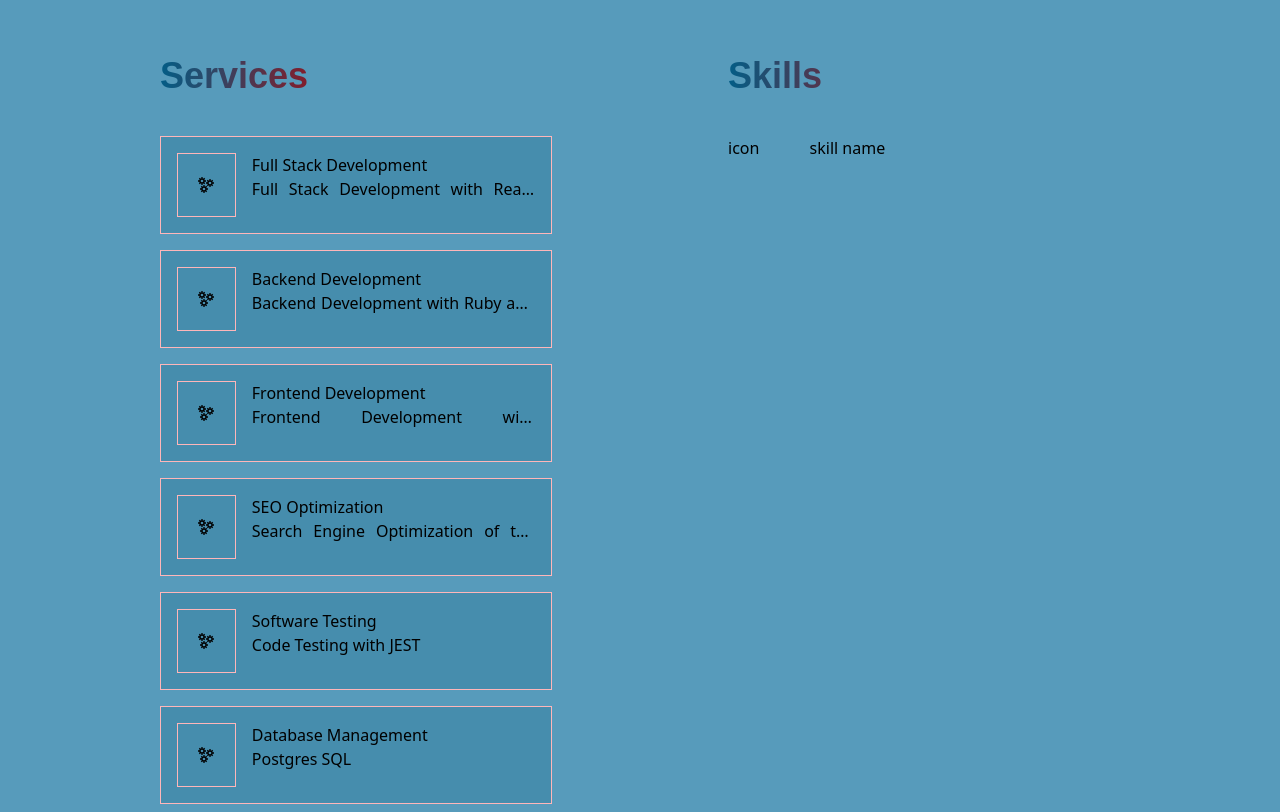
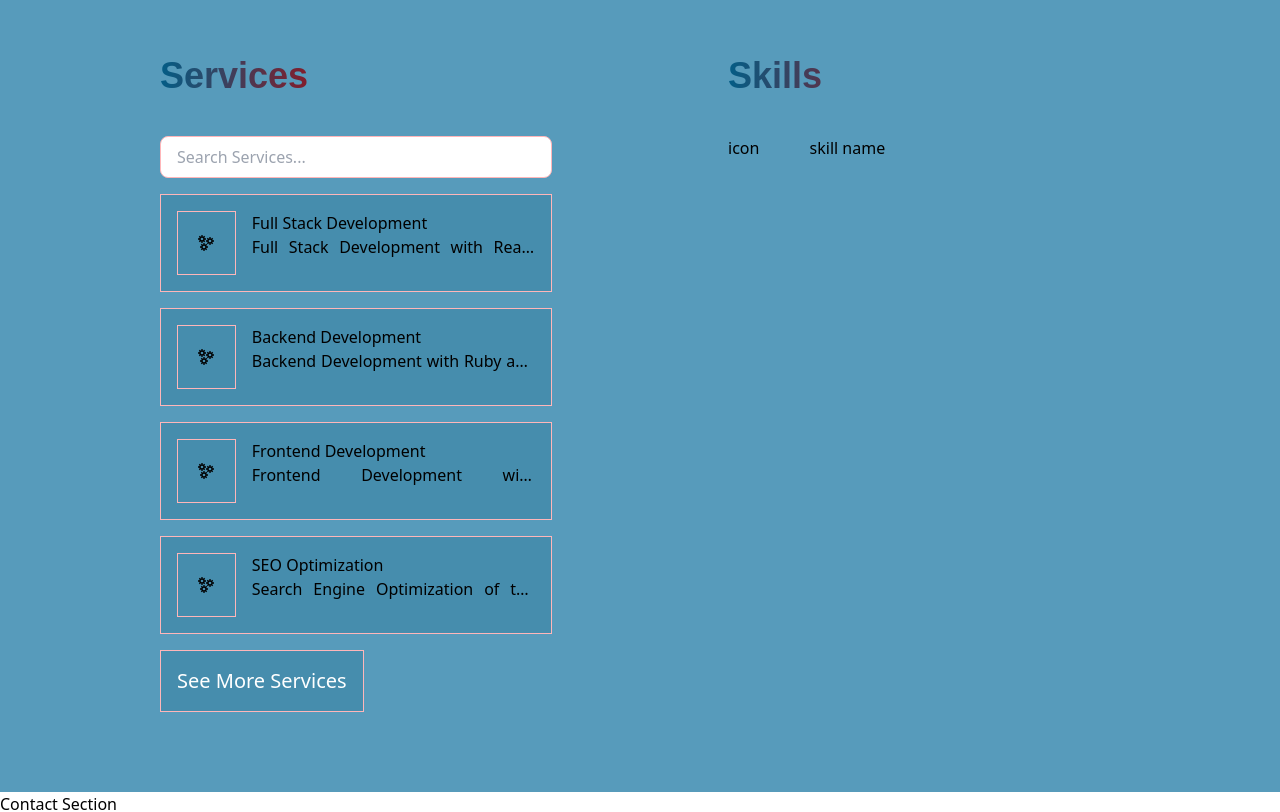
Before and after one commit to anita00001/portfolio-anita, a React (Create React App) app: page / in a window 1280 px wide. Shown: the part 2460-3272 px from the top of the page. Built offline with nearby package versions, Linux system fonts and the light colour scheme.

Commit message:
Add search bar in service list

```diff
--- a/src/components/Service.jsx
+++ b/src/components/Service.jsx
@@ -1,10 +1,26 @@
 import React, { useState } from 'react';
 import { useSelector } from 'react-redux';
+
 import { GrServices } from "react-icons/gr";
 
 const Service = () => {
   const serviceList = useSelector((state) => state.service.service);
+
+  const [searchQuery, setSearchQuery] = useState('');
   const [expandedServiceId, setExpandedServiceId] = useState(null);
+  const [showAllServices, setShowAllServices] = useState(false);
+
+  const initialServicesToShow = 4;
+
+  const filteredServices = serviceList.filter((service) =>
+    service.name.toLowerCase().includes(searchQuery.toLowerCase())
+  );
+
+  const visibleServices = showAllServices ? filteredServices : filteredServices.slice(0, initialServicesToShow);
+
+  const toggleShowAllServices = () => {
+    setShowAllServices((prevShowAllServices) => !prevShowAllServices);
+  };
 
   const handleServiceClick = (id) => {
     setExpandedServiceId(id === expandedServiceId ? null : id);
@@ -16,8 +32,19 @@ const Service = () => {
         <h1 className="service text-4xl font-bold py-10 font-crete text-gradient">
           Services
         </h1>
+
+        <div className="search-bar mb-4">
+          <input
+            type="text"
+            placeholder="Search Services..."
+            value={searchQuery}
+            onChange={(e) => setSearchQuery(e.target.value)}
+            className="w-full px-4 py-2 border border-color2 rounded-lg focus:outline-none focus:border-color1"
+          />
+        </div>
+
         <div className='service-list'>
-          {serviceList.map((service) => (
+          {visibleServices.map((service) => (
             <div
             className="services grid grid-cols-5 gap-4 p-4 mb-4 border border-color2 bg-color1 hover:bg-color6 hover:border-color1"
             key={service.id}
@@ -39,6 +66,11 @@ const Service = () => {
             </div>
           ))}
         </div>
+        {showAllServices ? (
+          <button className="text-xl mt-4 p-4 text-justify border border-color2 flex items-center bg-color1 hover:bg-color6 hover:border-color1 text-white" onClick={toggleShowAllServices}>See Less Services</button>
+        ) : (
+          <button className="text-xl mt-4 p-4 text-justify border border-color2 flex items-center bg-color1 hover:bg-color6 hover:border-color1 text-white" onClick={toggleShowAllServices}>See More Services</button>
+        )}
       </div>
     </>
   );
```
